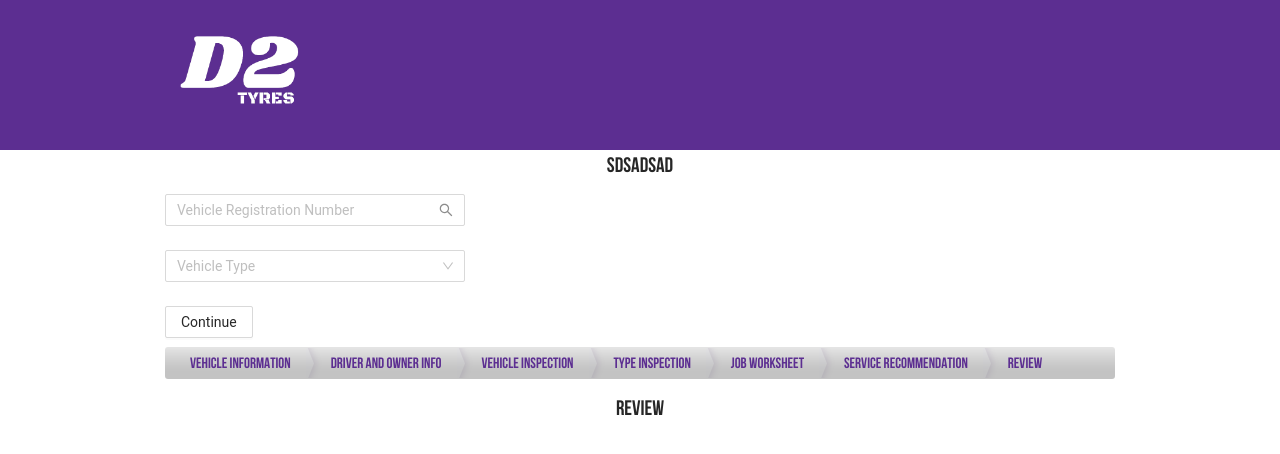
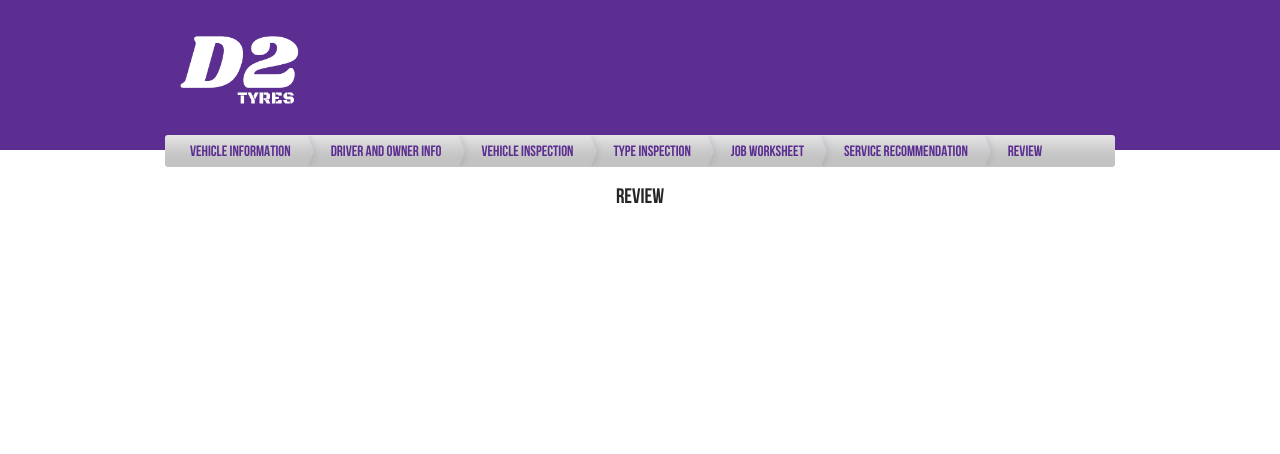
Before and after one commit to kiencon/clone-djc, a React (Create React App) app: page /add-new-job/review in a window 1280 px wide. Shown: the top 454 px of the page. Built offline with nearby package versions, Linux system fonts and the light colour scheme.

Commit message:
add eslintrc, sync data to store

```diff
--- a/src/containers/jobcard/index.js
+++ b/src/containers/jobcard/index.js
@@ -1,7 +1,6 @@
 import React from 'react';
 import { Link, Switch } from 'react-router-dom';
 import RouteWithSubRoutes from '../../router/RouteWithSubRoutes';
-import VehicleInformation from './vehicleInformation/index';
 
 const JobCardPage = ({ routes }) => {
   const jobcardRoutes = [{
@@ -28,8 +27,6 @@ const JobCardPage = ({ routes }) => {
   }];
   return (
     <div className="jobcard">
-      <h1>sdsadsad</h1>
-      <VehicleInformation />
       <div className="jobcard-nav">
         <ul>
           {
--- a/src/containers/jobcard/vehicleInformation/state/reducer.js
+++ b/src/containers/jobcard/vehicleInformation/state/reducer.js
@@ -36,18 +36,13 @@ const init = () => {
 
 const vehicleInformationReducer = (state = init(), action) => {
   switch (action.type) {
-    // case CREATE_VEHICLE_INFORMATION_SUCCESS: {
-    //   const payload = action.payload || {};
+    case CREATE_VEHICLE_INFORMATION_REQUEST: {
+      const { values } = action.payload;
+      return state.set('vehicleInformation', {
+        ...values,
+      });
+    }
 
-    //   return state
-    //     .update('vehicleInformation', stateList => ({stateList, payload}))
-    //     .set('isLoading', false);
-    // }
-    case CREATE_VEHICLE_INFORMATION_REQUEST:
-    {
-      console.log('reducer CREATE_VEHICLE_INFORMATION_REQUEST');
-      return state;
-    }
     case CREATE_VEHICLE_INFORMATION_ERROR:
       return state.set('isLoading', false);
 
```
Also changed, not shown: 1 other file (tests, documents, lock files or other folders).
